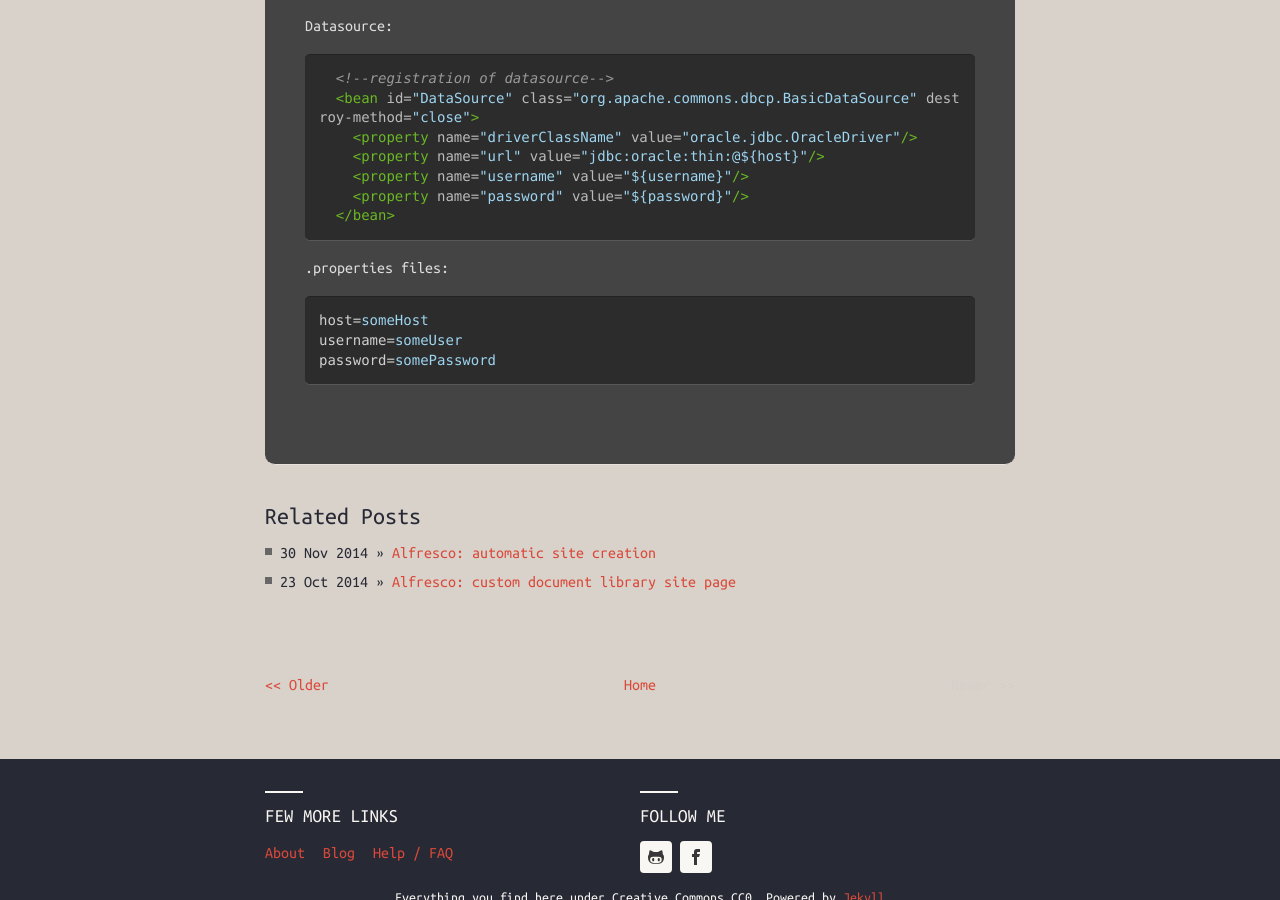
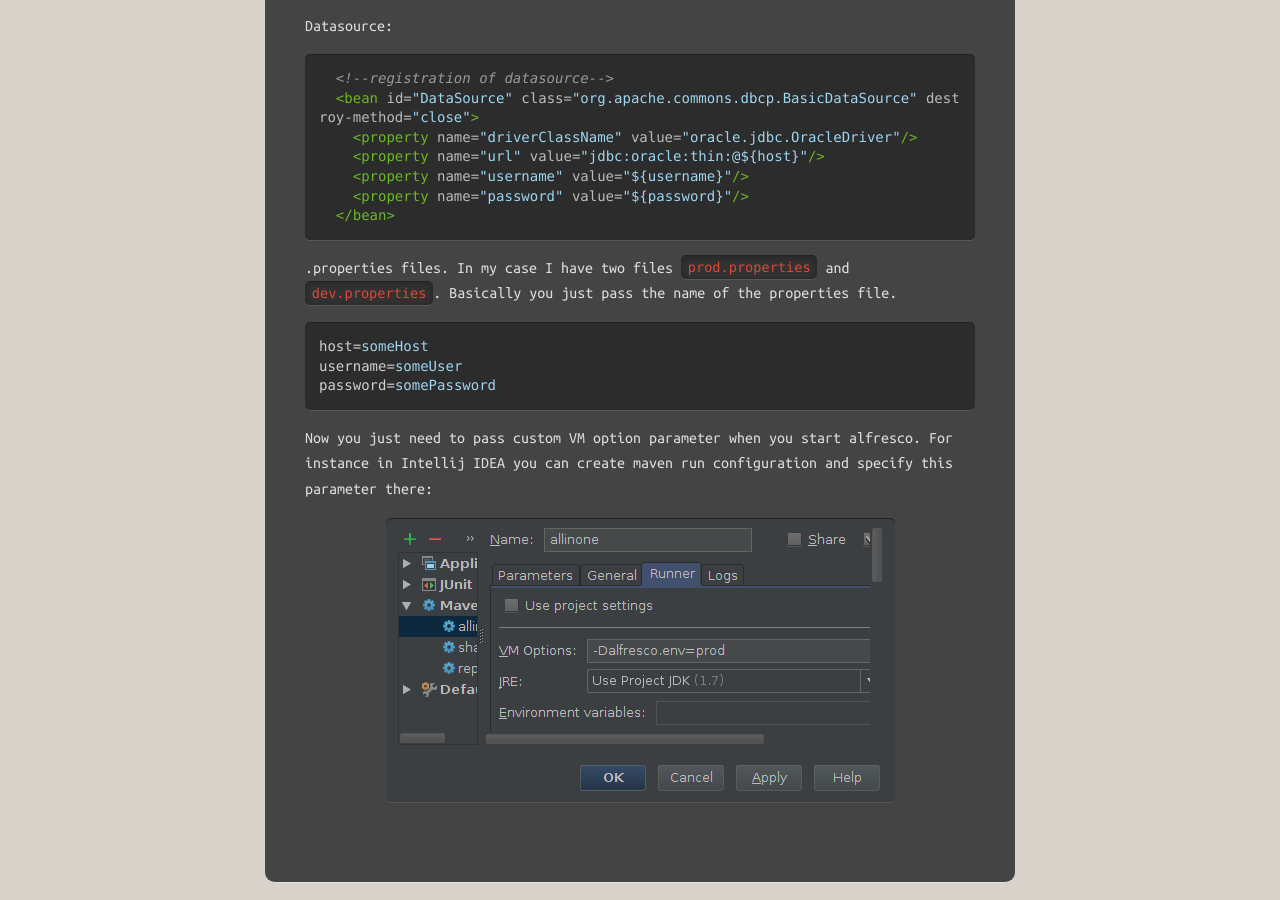
Before and after one commit to streetturtle/streetturtle.github.io, a Jekyll site: the page built from _posts/2014-12-02-pass-env-from-command-line.markdown, in a window 1280 px wide and 900 px high, scrolled down 685 px. Built offline with Jekyll 4.4.1, drawn with Linux system fonts in a browser that asks for light colours; nearby versions of some CDN libraries.

Commit message:
Few changes for envVar post

```diff
--- a/_posts/2014-12-02-pass-env-from-command-line.markdown
+++ b/_posts/2014-12-02-pass-env-from-command-line.markdown
@@ -30,10 +30,14 @@ Datasource:
   </bean>
 {% endhighlight xml %}
 
-.properties files:
+.properties files. In my case I have two files `prod.properties` and `dev.properties`. Basically you just pass the name of the properties file.
 
 {% highlight properties %}
 host=someHost
 username=someUser
 password=somePassword
 {% endhighlight properties %}
+
+Now you just need to pass custom VM option parameter when you start alfresco. For instance in Intellij IDEA you can create maven run configuration and specify this parameter there:
+
+![Screenshot]({{ site.url }}/assets/EnvVar.jpg)
```
Also changed, not shown: assets/EnvVar.jpg (added).
